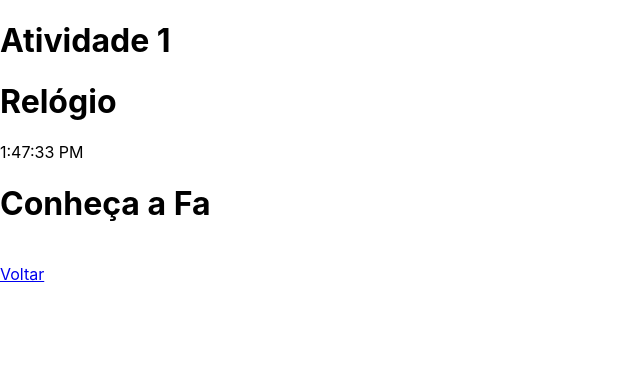
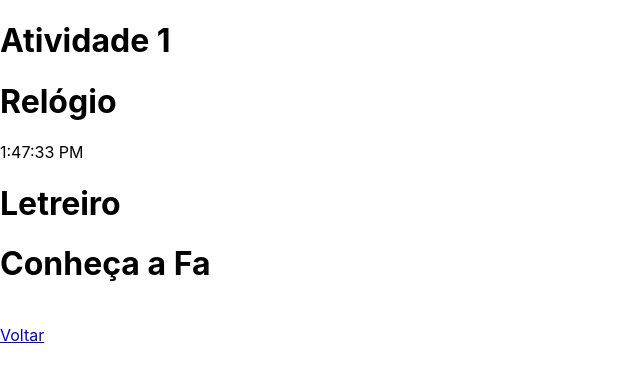
Before and after one commit to link1nk/LabEngenhariaSoftware2, a React (Create React App) app: page /atv01 in a window 1280 px wide. Shown: the top 382 px of the page, without its empty margins (0-640 px from the left). Built offline with nearby package versions, Linux system fonts and the light colour scheme.

Commit message:
Atualizando letreiro

```diff
--- a/src/Letreiro.js
+++ b/src/Letreiro.js
@@ -18,6 +18,7 @@ export default function Letreiro() {
 
   return (
     <div className="letreiro">
+      <h1>Letreiro</h1>
       <h1>{mostrar}</h1>
       <br />
     </div>
```
